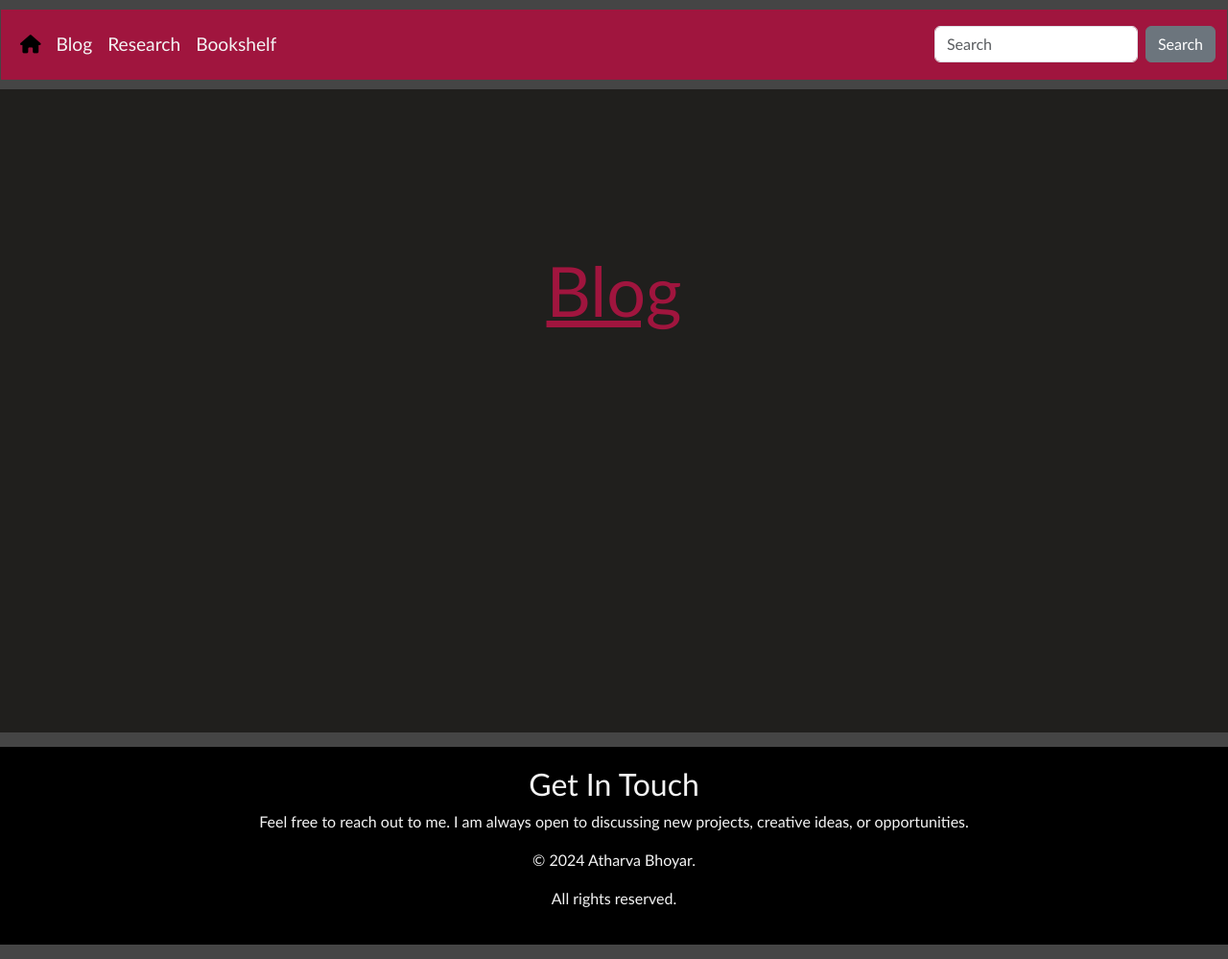
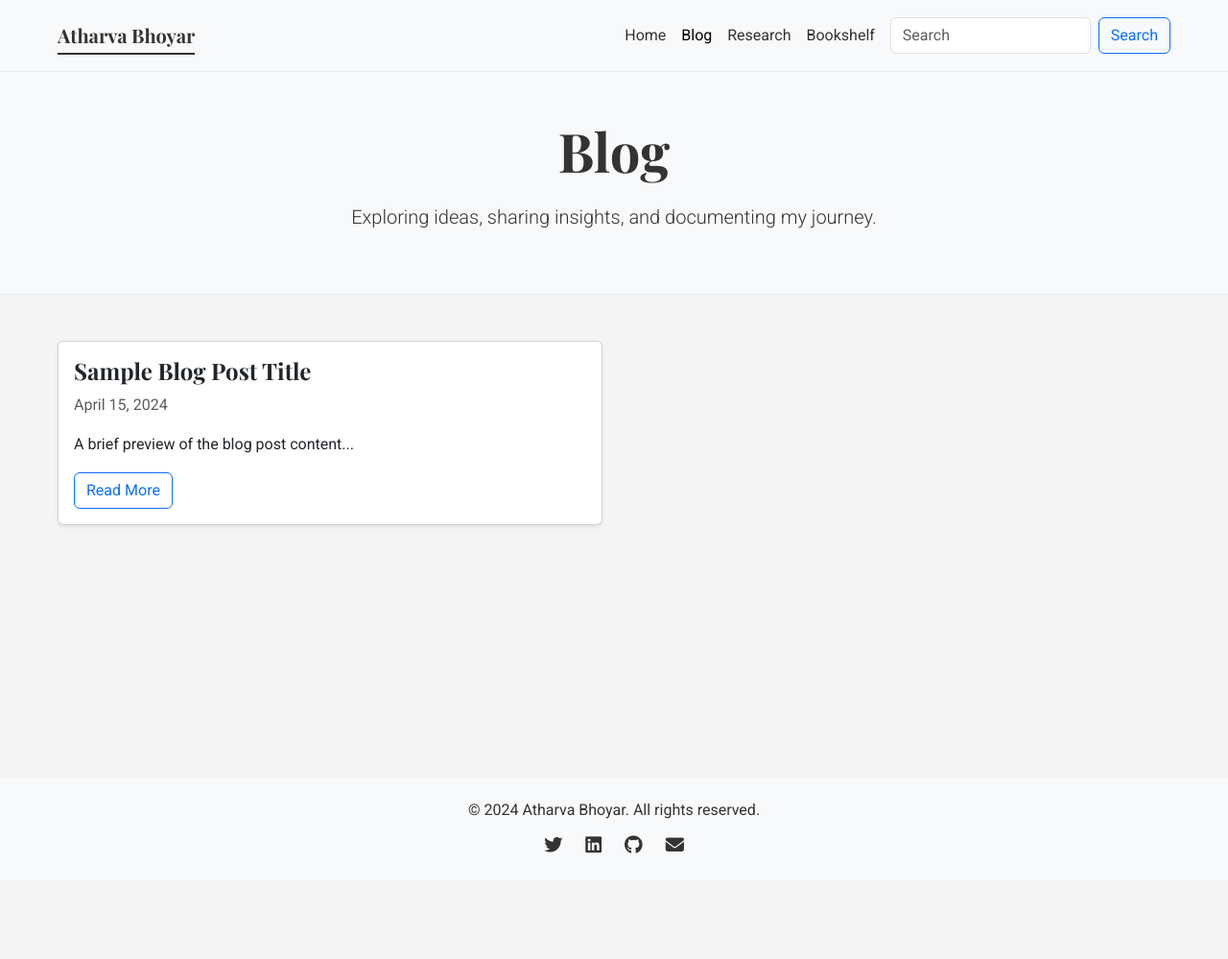
Before and after one commit to AtharvaB2002/Website, a plain HTML site: page blog.html in a window 1280 px wide. Shown: the whole page at 96% size. After the commit the page ends 917 px from the top, so only its background shows below. Drawn offline with nearby package versions, Linux system fonts and the light colour scheme; a web font is replaced by a local one.

Commit message:
changed index, blog, research, bookshelf and css to new aesthetic and added common elements ans page template files.

```diff
--- a/blog.html
+++ b/blog.html
@@ -7,68 +7,85 @@
   <title>Atharva Bhoyar</title>
 
   <!-- Google Fonts -->
-  <link rel="preconnect" href="https://fonts.googleapis.com">
-  <link rel="preconnect" href="https://fonts.gstatic.com" crossorigin>
-  <link href="https://fonts.googleapis.com/css2?family=Merriweather:wght@900&family=Montserrat&family=Playfair+Display:ital,wght@1,500&display=swap" rel="stylesheet">
+  <link href="https://fonts.googleapis.com/css2?family=Roboto:wght@300;400;700&family=Playfair+Display:wght@700&display=swap" rel="stylesheet">
 
   <!-- Font Awesome -->
   <link rel="stylesheet" href="https://cdnjs.cloudflare.com/ajax/libs/font-awesome/6.6.0/css/all.min.css" integrity="sha512-Kc323vGBEqzTmouAECnVceyQqyqdsSiqLQISBL29aUW4U/M7pSPA/gEUZQqv1cwx4OnYxTxve5UMg5GT6L4JJg==" crossorigin="anonymous" referrerpolicy="no-referrer" />
 
-  <!-- CSS Stylesheets -->
-  <link rel="stylesheet" href="styles.css">
-
-  <!-- Bootstrap Scripts -->
+  <!-- Bootstrap CSS -->
   <link href="https://cdn.jsdelivr.net/npm/bootstrap@5.3.2/dist/css/bootstrap.min.css" rel="stylesheet" integrity="sha384-T3c6CoIi6uLrA9TneNEoa7RxnatzjcDSCmG1MXxSR1GAsXEV/Dwwykc2MPK8M2HN" crossorigin="anonymous">
 
+  <!-- Custom CSS -->
+  <link rel="stylesheet" href="styles.css">
 </head>
 
 <body>
 
-    <!-- Navbar -->
-    <nav class="navbar navbar-expand-lg">
-        <div class="container-fluid">
-          <button class="navbar-toggler btn-secondary" type="button" data-bs-toggle="collapse" data-bs-target="#navbarSupportedContent" aria-controls="navbarSupportedContent" aria-expanded="false" aria-label="Toggle navigation">
+ <!-- Navbar -->
+ <nav class="navbar navbar-expand-lg navbar-light bg-light">
+    <div class="container">
+        <a href="#" class="navbar-brand underline">Atharva Bhoyar</a>
+        <button class="navbar-toggler" type="button" data-bs-toggle="collapse" data-bs-target="#navbarNav" aria-controls="navbarNav" aria-expanded="false" aria-label="Toggle navigation">
             <span class="navbar-toggler-icon"></span>
-          </button>
-          <div class="collapse navbar-collapse" id="navbarSupportedContent">
-            <ul class="navbar-nav me-auto mb-2 mb-lg-0">
-              <li class="nav-item">
-                <a class="nav-link active" aria-current="page" href="#"><i class="fa-solid fa-house"></i></a>
-              </li>
-              <li class="nav-item">
-                <a class="nav-link" href="blog.html">Blog</a>
-              </li>
-              <li class="nav-item">
-                <a class="nav-link" href="research.html">Research</a>
-              </li>
-              <li class="nav-item">
-                <a class="nav-link" href="bookshelf.html">Bookshelf</a>
-              </li>
+        </button>
+        <div class="collapse navbar-collapse" id="navbarNav">
+            <ul class="navbar-nav ms-auto">
+                <li class="nav-item"><a href="index.html" class="nav-link">Home</a></li>
+                <li class="nav-item"><a href="blog.html" class="nav-link active">Blog</a></li>
+                <li class="nav-item"><a href="research.html" class="nav-link">Research</a></li>
+                <li class="nav-item"><a href="bookshelf.html" class="nav-link">Bookshelf</a></li>
             </ul>
-            <form class="d-flex" role="search">
-              <input class="form-control me-2" type="search" placeholder="Search" aria-label="Search">
-              <button class="btn btn-secondary" type="submit">Search</button>
+            <form class="d-flex ms-2" role="search">
+                <input class="form-control me-2" type="search" placeholder="Search" aria-label="Search">
+                <button class="btn btn-outline-primary" type="submit">Search</button>
             </form>
-          </div>
         </div>
-      </nav>
+    </div>
+</nav>
 
     <!-- Header Section -->
-    <header class="page-header">
-        <h1 class="content-container"><u>Blog</u></h1>
+    <header class="page-header bg-light text-center py-5">
+        <div class="container">
+            <h1 class="display-4">Blog</h1>
+            <p class="lead">Exploring ideas, sharing insights, and documenting my journey.</p>
+        </div>
     </header>
 
+    <!-- Main Content -->
+    <main class="main-content py-5">
+        <div class="container">
+            <div class="row">
+                <!-- Blog post previews would go here -->
+                <div class="col-md-6 mb-4">
+                    <article class="card h-100 shadow-sm">
+                        <div class="card-body">
+                            <h2 class="card-title h4">Sample Blog Post Title</h2>
+                            <p class="card-text text-muted">April 15, 2024</p>
+                            <p class="card-text">A brief preview of the blog post content...</p>
+                            <a href="#" class="btn btn-outline-primary">Read More</a>
+                        </div>
+                    </article>
+                </div>
+                <!-- Add more blog post previews as needed -->
+            </div>
+        </div>
+    </main>
+
     <!-- Footer Section -->
-    <footer class="page-footer">
-          <h2>Get In Touch</h2>
-          <p>Feel free to reach out to me. I am always open to discussing new projects, creative ideas, or opportunities.</p>
-          <p>© 2024 Atharva Bhoyar.</p>
-          <p>All rights reserved.</p>
+    <footer class="footer">
+        <div class="container">
+            <p>&copy; 2024 Atharva Bhoyar. All rights reserved.</p>
+            <div class="social-links">
+                <a href="#"><i class="fab fa-twitter"></i></a>
+                <a href="#"><i class="fab fa-linkedin"></i></a>
+                <a href="#"><i class="fab fa-github"></i></a>
+                <a href="#"><i class="fas fa-envelope"></i></a>
+            </div>
+        </div>
     </footer>
 
-    <!-- ion-icon -->
-    <script type="module" src="https://unpkg.com/ionicons@7.1.0/dist/ionicons/ionicons.esm.js"></script>
-    <script nomodule src="https://unpkg.com/ionicons@7.1.0/dist/ionicons/ionicons.js"></script>
+    <!-- Scripts -->
+    <script src="https://cdn.jsdelivr.net/npm/bootstrap@5.3.2/dist/js/bootstrap.bundle.min.js" integrity="sha384-C6RzsynM9kWDrMNeT87bh95OGNyZPhcTNXj1NW7RuBCsyN/o0jlpcV8Qyq46cDfL" crossorigin="anonymous"></script>
     <script src="script.js"></script>
 
 </body>
--- a/styles.css
+++ b/styles.css
@@ -1,162 +1,94 @@
+/* General styles */
 body {
-    overflow-y: scroll;
-    scrollbar-width: thin; /* For Firefox */
-    scrollbar-color: #E7E6E1; /* For Firefox */
-    -ms-overflow-style: -ms-autohiding-scrollbar; /* For Internet Explorer/Edge */
+    font-family: 'Roboto', sans-serif;
+    line-height: 1.6;
+    color: #333;
+    background-color: #f4f4f4;
 }
 
-  /* For Chrome, Safari, and other WebKit-based browsers */
-  ::-webkit-scrollbar {
-    width: 8px;
+.container {
+    max-width: 1200px;
+    margin: 0 auto;
+    padding: 0 20px;
 }
 
-  ::-webkit-scrollbar-track {
-    background-color: #E7E6E1;
+/* Typography */
+h1, h2, h3, h4, h5, h6 {
+    font-family: 'Playfair Display', serif;
+    margin-bottom: 20px;
 }
 
-  ::-webkit-scrollbar-thumb {
-    background-color: #b4aea9;
-    border-radius: 10px;
+/* Navbar styles */
+.navbar {
+    background-color: #f8f9fa;
+    padding: 1rem 0;
+    border-bottom: 1px solid #e9ecef;
 }
 
-  ::-webkit-scrollbar-thumb:hover {
-    background-color: #A8A196;
+.navbar-brand {
+    font-family: 'Playfair Display', serif;
+    font-weight: 700;
+    color: #333;
 }
 
-  .navbar {
-      font-family: 'Gill Sans', 'Gill Sans MT', Calibri, 'Trebuchet MS', sans-serif;
-      background-color: #A0153E;
-      overflow: hidden;
-      position: fixed;
-      top: 0;
-      width: 100%;
-      border: #454545;
-      border-style: solid;
-      border-width: 10px 1px 2px 1px;
+.navbar-brand.underline {
+    border-bottom: 2px solid #333;
+    padding-bottom: 2px;
 }
 
-    .navbar a {
-      float: left;
-      color: #F4F4F4;
-      text-align: center;
-      padding: 14px 16px;
-      text-decoration: none;
-      font-size: 1.2em;
+.nav-link {
+    font-family: 'Roboto', sans-serif;
+    color: #333;
+    transition: color 0.3s ease;
 }
 
-    .navbar a:hover {
-      animation: forwards;
-      color: black;
+.nav-link:hover,
+.nav-link.active {
+    color: #007bff;
 }
 
-    .navbar a.active {
-      color: black;
+/* Header styles */
+.page-header {
+    background-color: #f1f3f5;
+    padding: 4rem 0;
+    text-align: center;
+    border-bottom: 1px solid #e9ecef;
 }
 
-
-    header {
-      font-family: 'Gill Sans', 'Gill Sans MT', Calibri, 'Trebuchet MS', sans-serif;
-      background-image: url("images/home.jpg");
-      background-color:#201f1d ;
-      color: #F4F4F4;
-      text-align: center;
-      padding: 30px 0;
-      height: 685px;
-      border: #454545;
-      border-style: solid;
-      border-width: 8px 0px 7px 0px;
+/* Main content styles */
+.main-content {
+    min-height: calc(100vh - 56px - 80px - 200px);
+    padding: 4rem 0;
 }
 
-    header h1 {
-          color: #A0153E;
-          font-size: 4.5em;
-          padding-bottom: 1rem;
-          font-weight: 400;
-          line-height: 1.5;
-          padding-top: 125px;
+/* Footer styles */
+.footer {
+    background-color: #f8f9fa;
+    padding: 20px 0;
+    margin-top: 40px;
+    text-align: center;
 }
 
-    header h2 {
-      font-size: 2.5em;
-      padding-top: 0.5rem;
-      padding-bottom: 2.5rem;
+.footer p {
+    margin-bottom: 10px;
 }
 
-    header h3 {
-      font-size: 2rem;
-      padding-top: 0.5rem;
-      padding-bottom: 0.5rem;
+.social-links a {
+    color: #333;
+    font-size: 1.2rem;
+    margin: 0 10px;
+    transition: color 0.3s ease;
 }
 
-
-    header p {
-      font-size: 1.5rem;
-      font-weight: 500;
-      display: flex;
-      flex-direction: column;
-      justify-content: center;
-      align-items: center;
-      width: 50%;
-      justify-content: center;
+.social-links a:hover {
+    color: #007bff;
 }
 
-    .content-container {
-      display: flex;
-      width: 50%;
-      margin: auto;
-      justify-content: center;
+/* Additional styles for blog, research, and bookshelf pages */
+.card {
+    transition: transform 0.3s ease;
 }
 
-
-      .sections{
-          font-family: 'Gill Sans', 'Gill Sans MT', Calibri, 'Trebuchet MS', sans-serif;
-          background-color: #000000;
-          justify-content: center;
-          padding-right: 0px;
-          padding-left: 0px;
-          padding-top: 30px;
-          width: 80%;
+.card:hover {
+    transform: translateY(-5px);
 }
-
-      .sections h2{
-          text-align: center;
-          padding: 20px;
-          margin: 20px auto;
-          width: 80%;
-      }
-
-      .sections p{
-          text-align: center;
-          padding: 20px;
-          margin: 10px auto;
-          width: 80%;
-      }
-
-
-      .card-body{
-          font-family: 'Gill Sans', 'Gill Sans MT', Calibri, 'Trebuchet MS', sans-serif;
-          background-color: #A0153E;
-          padding: 20px;
-          border-color: #000000;
-      }
-
-      .page-footer {
-          font-family: 'Gill Sans', 'Gill Sans MT', Calibri, 'Trebuchet MS', sans-serif;
-          font-size: 1rem;
-          color: #F4F4F4;
-          text-align: center;
-          background-color: #000000;
-          border: #454545;
-          border-style: solid;
-          border-width: 8px 0px 15px 0px;
-          margin: 0;
-          padding: 20px;
-      }
-
-    #disclaimer {
-      font-family: 'Gill Sans', 'Gill Sans MT', Calibri, 'Trebuchet MS', sans-serif;
-      background-color: #ddd;
-      padding: 20px;
-      margin: 20px auto;
-      width: 80%;
-    }
```
Also changed, not shown: bookshelf.html (+43 -39 lines), common_elements.html (added, +42 -0 lines), index.html (+43 -46 lines), page_template.html (added, +34 -0 lines), research.html (+42 -39 lines). Lines whose indentation alone changed are shown as unchanged.
